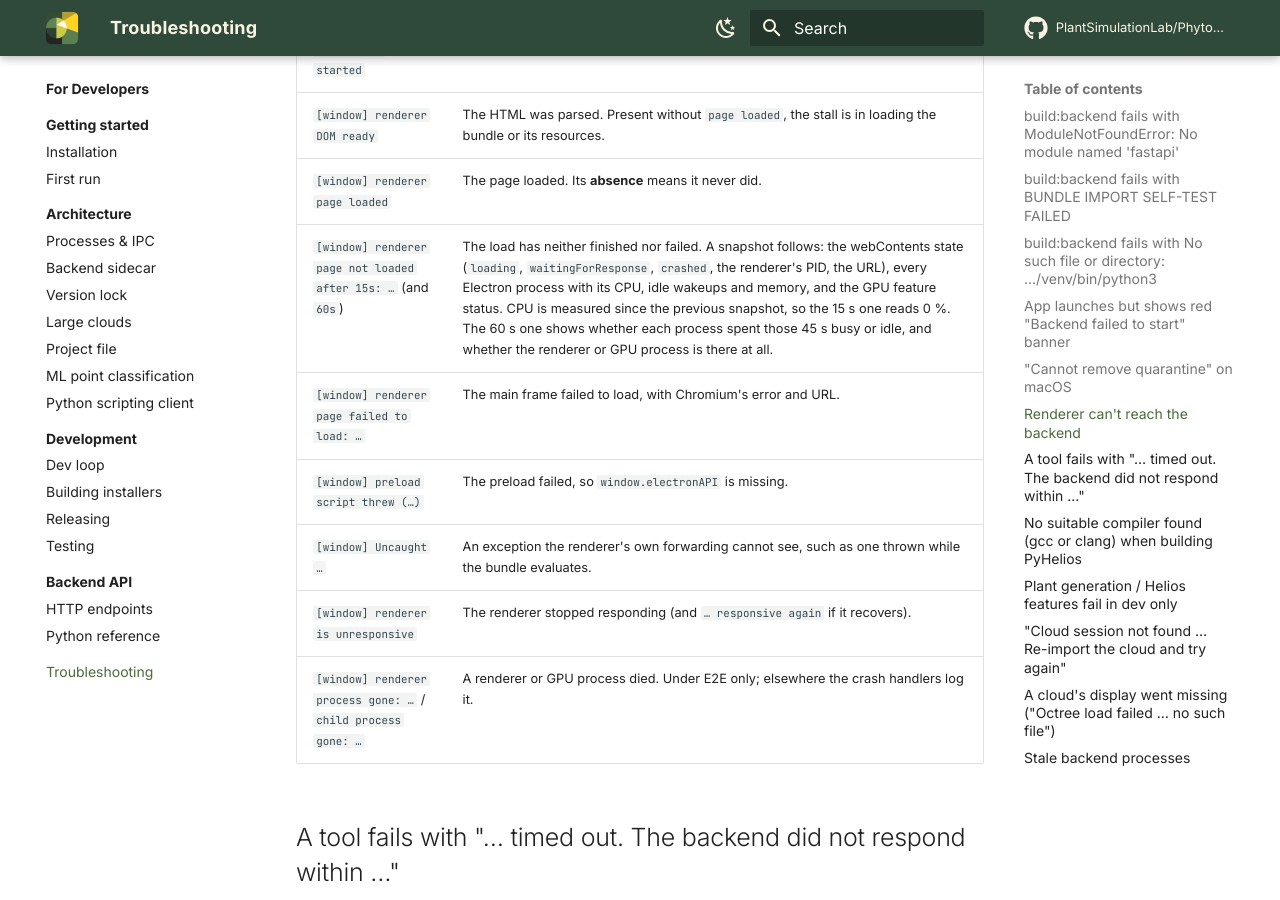
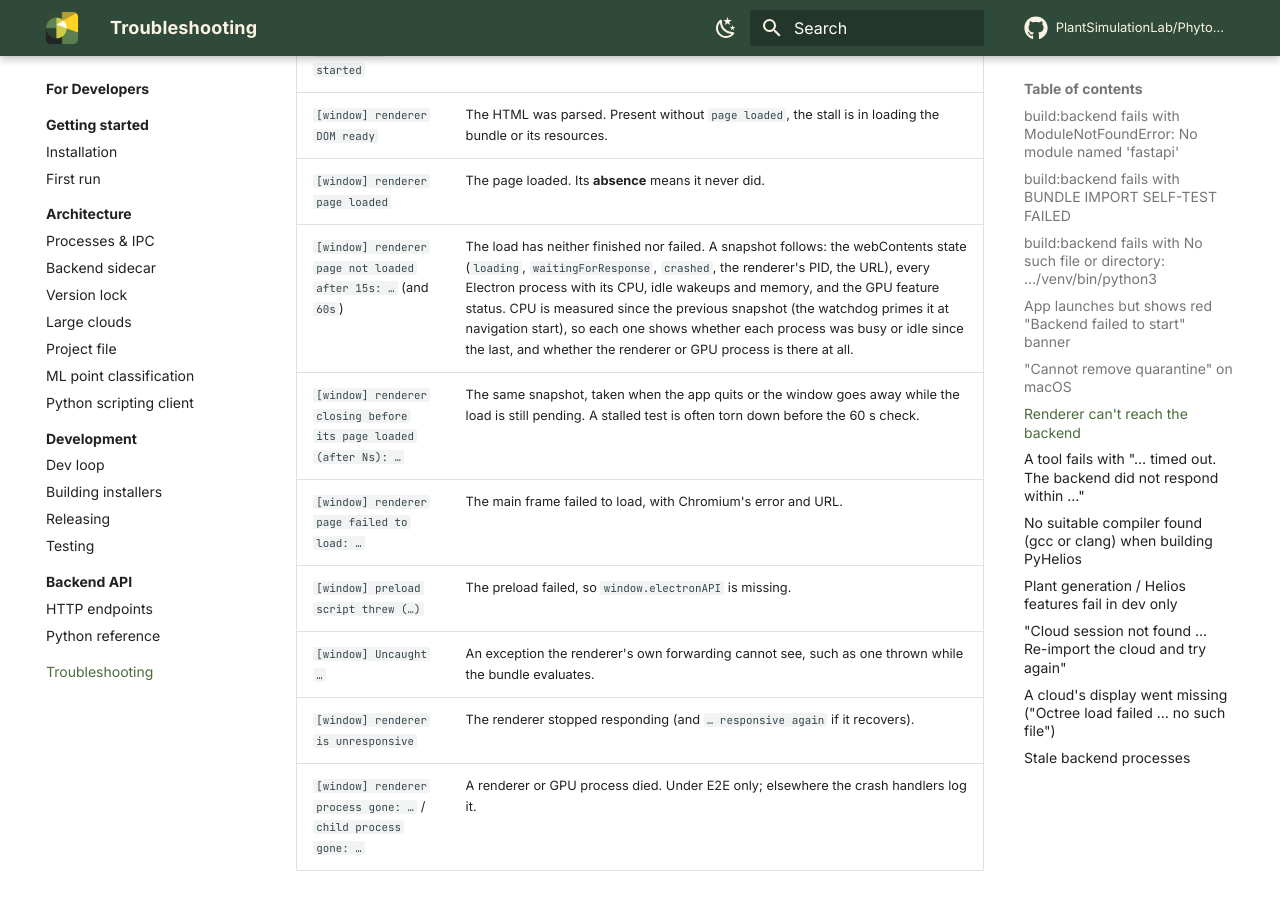
Before and after one commit to PlantSimulationLab/Phytograph, an MkDocs documentation site: the page built from docs/docs/developers/troubleshooting.md, in a window 1280 px wide and 900 px high, scrolled down 3070 px. Built offline with MkDocs 1.6.1 and Material for MkDocs 9.7.7, drawn with Linux system fonts in a browser that asks for light colours; comment, search, counter and statistics services are not loaded.

Commit message:
docs(troubleshooting): the watchdog's priming and closing snapshot
Co-Authored-By: Claude Opus 5.5 <noreply@anthropic.com>

```diff
--- a/docs/docs/developers/troubleshooting.md
+++ b/docs/docs/developers/troubleshooting.md
@@ -117,7 +117,8 @@ mode, E2E included) say which stage failed:
 | `[window] renderer navigation started` | The main frame's load began. |
 | `[window] renderer DOM ready` | The HTML was parsed. Present without `page loaded`, the stall is in loading the bundle or its resources. |
 | `[window] renderer page loaded` | The page loaded. Its **absence** means it never did. |
-| `[window] renderer page not loaded after 15s: …` (and `60s`) | The load has neither finished nor failed. A snapshot follows: the webContents state (`loading`, `waitingForResponse`, `crashed`, the renderer's PID, the URL), every Electron process with its CPU, idle wakeups and memory, and the GPU feature status. CPU is measured since the previous snapshot, so the 15 s one reads 0 %. The 60 s one shows whether each process spent those 45 s busy or idle, and whether the renderer or GPU process is there at all. |
+| `[window] renderer page not loaded after 15s: …` (and `60s`) | The load has neither finished nor failed. A snapshot follows: the webContents state (`loading`, `waitingForResponse`, `crashed`, the renderer's PID, the URL), every Electron process with its CPU, idle wakeups and memory, and the GPU feature status. CPU is measured since the previous snapshot (the watchdog primes it at navigation start), so each one shows whether each process was busy or idle since the last, and whether the renderer or GPU process is there at all. |
+| `[window] renderer closing before its page loaded (after Ns): …` | The same snapshot, taken when the app quits or the window goes away while the load is still pending. A stalled test is often torn down before the 60 s check. |
 | `[window] renderer page failed to load: …` | The main frame failed to load, with Chromium's error and URL. |
 | `[window] preload script threw (…)` | The preload failed, so `window.electronAPI` is missing. |
 | `[window] Uncaught …` | An exception the renderer's own forwarding cannot see, such as one thrown while the bundle evaluates. |
```
